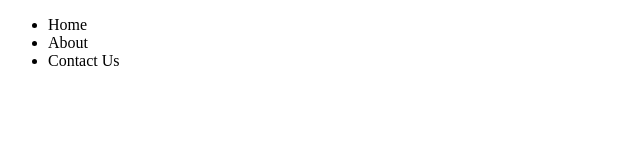
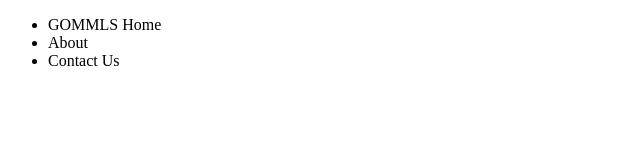
Before and after one commit to carlfost/GOMMLS, a plain HTML site: page index.html in a window 1280 px wide. Shown: the full height of the page, 0-640 px from the left. Drawn offline with Linux system fonts and the light colour scheme.

Commit message:
Update Nav bar

```diff
--- a/index.html
+++ b/index.html
@@ -10,7 +10,7 @@
     </header>
     <nav>
         <ul>
-            <li>Home</li>
+            <li>GOMMLS Home</li>
             <li>About</li>
             <li>Contact Us</li>
         </ul>
```
